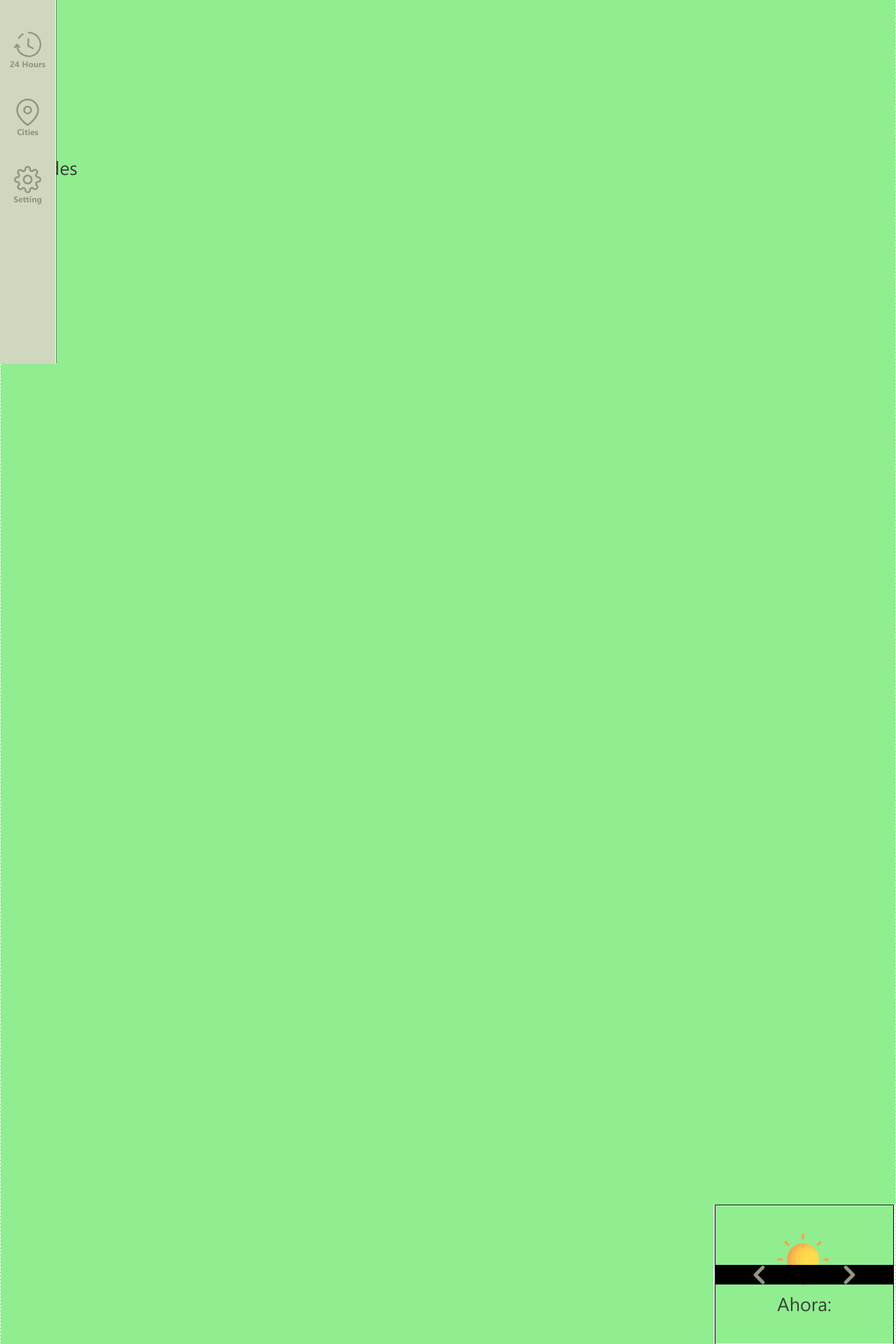
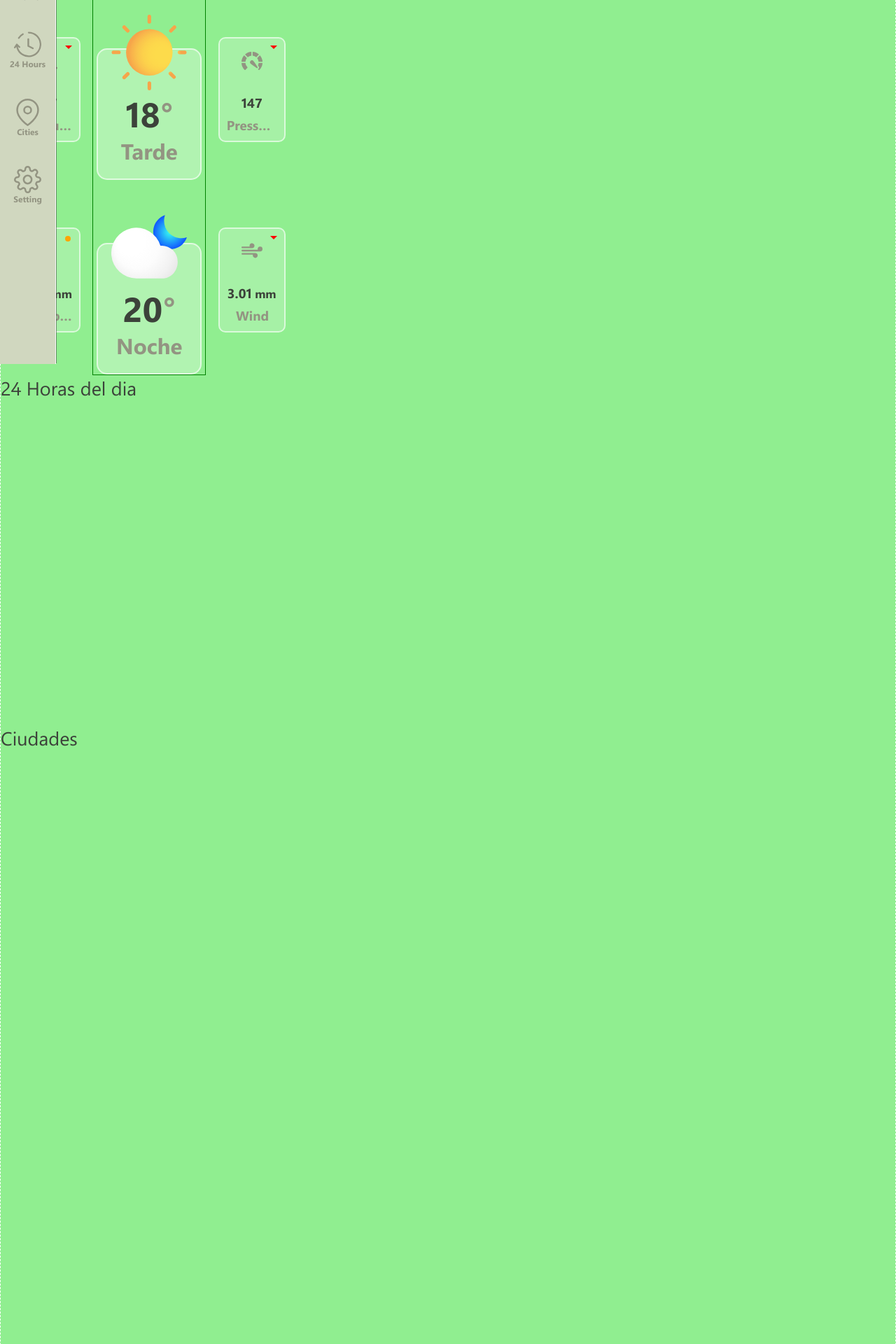
Before and after one commit to fvilca/weather-web-app, a React (Create React App) app: page / in a window 1280 px wide. Shown: the part 280-2200 px from the top of the page at 70% size. Built offline with nearby package versions, Linux system fonts and the light colour scheme.

Commit message:
multiple slider spring animation

```diff
--- a/src/HomePage/HomePage.jsx
+++ b/src/HomePage/HomePage.jsx
@@ -1,62 +1,49 @@
-import './home_page.scss'
-import TempWidget from '../components/WidgetTemp';
-import { useLocation } from 'react-router-dom'
-import { useEffect } from 'react';
-import CityFilter from './../components/CityFilter';
-import DateFilter from '../components/DateFilter';
-import { RatioWidget1, RatioWidget2 } from '../components/RatioWidget';
-import DayShiftWidget from '../components/DayShift';
-import WeatherSlider from '../components/WeatherSlider';
+import "./home_page.scss";
+import TempWidget from "../components/WidgetTemp";
+import { useLocation } from "react-router-dom";
+import { useEffect } from "react";
+import CityFilter from "./../components/CityFilter";
+import DateFilter from "../components/DateFilter";
+import { RatioWidget1, RatioWidget2 } from "../components/RatioWidget";
+import DayShiftWidget from "../components/DayShift";
+import WeatherSlider from "../components/WeatherSlider";
 
 export default function HomePage() {
-
   const { pathname, hash } = useLocation();
 
   useEffect(() => {
-    if (hash === '') {
+    if (hash === "") {
       window.scrollTo(0, 0);
-    }
-    else {
+    } else {
       //setTimeout(() => {
-      const id = hash.replace('#', '');
+      const id = hash.replace("#", "");
       const element = document.getElementById(id);
       if (element) {
         element.scrollIntoView();
       }
       //}, 0);*/
-
     }
   }, [hash, pathname]); // do this on route change
 
-
   return (
-    <div className='home-page'>
-
-<WeatherSlider />
-
-
+    <div className="home-page">
+      <WeatherSlider />
+      <DayShiftWidget />
+      <RatioWidget1 />
+      <RatioWidget2 />
       {/*
 
     <TempWidget />
       <DateFilter />
       <CityFilter />
 
-      <DayShiftWidget />
-      <RatioWidget1 />
-      <RatioWidget2 />
-
-
-      */} {/** PROBLEM OVERFLOW .*/}
 
 
 
-      <section id="sectionhours">
-        24 Horas del dia
-      </section>
-
-      <section id="sectioncities">
-        Ciudades
-      </section>
+      */}{" "}
+      {/** PROBLEM OVERFLOW .*/}
+      <section id="sectionhours">24 Horas del dia</section>
+      <section id="sectioncities">Ciudades</section>
     </div>
-  )
+  );
 }
--- a/src/HomePage/home_page.scss
+++ b/src/HomePage/home_page.scss
@@ -77,6 +77,10 @@ y cada componente ya tiene caracteristicas de vsuales
 }
 
 @media (min-width: 640px) {
+  body {
+    background-color: salmon;
+    font-size: 18px;
+  }
 }
 
 @media (min-width: 1060px) {
--- a/src/components/WeatherSlider.jsx
+++ b/src/components/WeatherSlider.jsx
@@ -1,80 +1,144 @@
-import React, { useState } from 'react'
-import './weather-slider.scss'
-import { a, useTransition, config } from 'react-spring';
+import React, { useState, useCallback } from "react";
+import "./weather-slider.scss";
+import { a, useTransition, config } from "react-spring";
 
 const data = [
-    { svg: 'cloudy_d', label: 'Nublado parcialmente' },
-    { svg: 'cloudy_d', label: 'Nublado parcialmente' },
-    { svg: 'cloudy_d', label: 'Nublado parcialmente' },
-    { svg: 'sunny', label: 'Soleado' },
-    { svg: 'cloudy_n', label: 'Nublado parcialmente' },
-    { svg: 'cloudy_n', label: 'Nublado parcialmente' },
-    { svg: 'cloudy_n', label: 'Nublado parcialmente' },
-]
+  { icon: "cloudy_d", label: "Nublado parcialmente" },
+  { icon: "sunny", label: "Soleado" },
+  { icon: "cloudy_n", label: "Nublado parcialmente" },
+  { icon: "cloudy_d", label: "Nublado parcialmente" },
+  { icon: "sunny", label: "Soleado" },
+  { icon: "cloudy_n", label: "Nublado parcialmente" },
+  { icon: "cloudy_d", label: "Nublado parcialmente" },
+  { icon: "sunny", label: "Soleado" },
+  { icon: "cloudy_n", label: "Nublado parcialmente" },
+  { icon: "cloudy_d", label: "Nublado parcialmente" },
+  { icon: "sunny", label: "Soleado" },
+  { icon: "cloudy_n", label: "Nublado parcialmente" },
+];
 
 const WeatherSlider = () => {
-    const [direction, setDirection] = useState(1)
-    const [currentIndex, setcurrentIndex] = useState(3)
+  const [bd, setBd] = useState(data);
+  const [direction, setDirection] = useState(1);
+  const [currentIndex, setcurrentIndex] = useState(1);
 
   const tSpring = useTransition(currentIndex, {
-        key: null,
-        from: { opacity: 0, transform: `translate3d(${direction * 100}px, 0, 0)` },
-        enter: { opacity: 1, transform: 'translate3d(0,0,0)' },
-        leave: { opacity: 0, transform: `translate3d(0, 0, 0)` },
-        //config: config.gentle,
-        trail: 150,
-    })
+    from: {
+      opacity: 0,
+      transform: `translate3d(${direction * -80}%, 0, 0)`,
+      scale: .5,
+    },
+    enter: { opacity: 1, transform: "translate3d(0%,0,0)", scale: 1 },
+    leave: {
+      opacity: 0,
+      transform: `translate3d(${direction * 80}%, 0, 0)`,
+      scale: .5,
+    },
+    config: config.gentle,
+    //config: { duration: 1000 },
+    //trail: 150,
+  });
 
-    const nextHandle = (params) => {
-        if (currentIndex !== (data.length - 1)) {
-            setcurrentIndex(currentIndex + 1)
-            setDirection(1)
-        }
-    }
-    const prevHandle = (params) => {
-        if (currentIndex !== 0) {
-            setcurrentIndex(currentIndex - 1);
-            setDirection(-1)
-        }
-    }
+  const nextHandle = useCallback(() => {
+    setcurrentIndex((state) => {
+      console.log("next:", state);
+      return (state + 1) % data.length;
+    });
+
+    setDirection(1);
+  }, []);
+
+  const prevHandle = () => {
+    setcurrentIndex((state) => {
+      console.log("prev:", state);
+      return (state - 1) % data.length;
+    });
+    setDirection(-1);
+  };
 
   return (
     <div className="slider">
+      <div className="container-spring container-left">
+        {tSpring((style, i, j) => {
+          console.log("spring-l:", i);
+          return (
+            <a.img
+              className="spring--left"
+              style={style}
+              src={
+                require("../images/" + bd[i === 0 ? 0 : i - 1].icon + ".svg")
+                  .default
+              }
+              alt=""
+            />
+          );
+        })}
+      </div>
       <svg
+        className="left"
         onClick={prevHandle}
-                width="16.728" height="28.456" viewBox="0 0 16.728 28.456">
-                <path id="Icon_feather-chevron-left" data-name="Icon feather-chevron-left" d="M24.192,30.384,13.5,19.692,24.192,9" transform="translate(-11 -5.464)" fill="none" stroke="#939482" stroke-linecap="round" stroke-linejoin="round" stroke-width="5" />
+        width="16.728"
+        height="28.456"
+        viewBox="0 0 16.728 28.456"
+      >
+        <path
+          id="Icon_feather-chevron-left"
+          data-name="Icon feather-chevron-left"
+          d="M24.192,30.384,13.5,19.692,24.192,9"
+          transform="translate(-11 -5.464)"
+          fill="none"
+          stroke="#939482"
+          stroke-linecap="round"
+          stroke-linejoin="round"
+          stroke-width="5"
+        />
       </svg>
-
-            {tSpring(
-                (style, item) => {
-                    console.log('style:',style)
-                    return(
-                    <div className='container-spring' style={style}>
-                        <a.img className='img--left' style={style}
-                        src={require('../images/' + data[item - 1]['svg'] + '.svg').default} alt='' />
-
-                        <a.figure style={style}>
-                            <img className='img--middle'
-                                src={require('../images/' + data[item]['svg'] + '.svg').default} alt='' />
-                            <figcaption>Ahora:</figcaption>
-                        </a.figure>
-
-                        <a.img className='img--rigth' style={{...style, delay:200}}
-                            src={require('../images/' + data[item + 1]['svg'] + '.svg').default} alt='' />
-
+      <div className="container-spring container-middle">
+        {tSpring((style, i, j) => {
+          console.log("spring-m:", i);
+          return (
+            <a.img
+              className="spring--middle"
+              style={style}
+              src={require("../images/" + bd[i].icon + ".svg").default}
+              alt=""
+            />
+          );
+        })}
       </div>
-                    )}
-            )
-            }
       <svg
         onClick={nextHandle}
-                width="16.728" height="28.456" viewBox="0 0 16.728 28.456">
-                <path id="Icon_feather-chevron-left" data-name="Icon feather-chevron-left" d="M10.692,21.384,0,10.692,10.692,0" transform="translate(14.228 24.92) rotate(180)" fill="none" stroke="#939482" stroke-linecap="round" stroke-linejoin="round" stroke-width="5" />
+        width="16.728"
+        height="28.456"
+        viewBox="0 0 16.728 28.456"
+      >
+        <path
+          id="Icon_feather-chevron-left"
+          data-name="Icon feather-chevron-left"
+          d="M10.692,21.384,0,10.692,10.692,0"
+          transform="translate(14.228 24.92) rotate(180)"
+          fill="none"
+          stroke="#939482"
+          stroke-linecap="round"
+          stroke-linejoin="round"
+          stroke-width="5"
+        />
       </svg>
+      <div className="container-spring container-right">
+        {tSpring((style, i, j) => {
+          console.log("spring-r:", i);
+          return (
+            <a.img
+              className="spring--right"
+              style={style}
+              src={require("../images/" + bd[i + 1].icon + ".svg").default}
+              alt=""
+            />
+          );
+        })}
+      </div>
+    </div>
+  );
+};
 
-        </div>
-    )
-}
-
-export default WeatherSlider
+export default WeatherSlider;
--- a/src/components/weather-slider.scss
+++ b/src/components/weather-slider.scss
@@ -1,33 +1,64 @@
 @import "../variables.scss";
 
-.slider{
-    position: relative;
+.slider {
   display: flex;
-    justify-content: space-around;
+  justify-content: center;
   align-items: center;
-    height: 200px;
-    svg{
-        width: 10vw;
+  height: calc(155px + 5vw); //cambiar esto en IPAD y DESKTOP
+  svg {
+    width: calc(30px + 1.5vw);
     cursor: pointer;
     z-index: 2;
-        background-color: black;
+    margin: 10px;
+
+    &.left {
+      //background-color: orange;
     }
-    .container-spring{
-        position: absolute;
-        border: 1px solid  black ;
-        width: 100%;
-        height: 200px;
+    &.right {
+      //background-color: orange;
+    }
+  }
+  .container-spring {
+    position: relative;
+    //width: calc(200px + 5.5vw);
+    //height: calc(200px + 5.5vw);
     overflow: hidden;
     display: flex;
     justify-content: center;
     align-items: center;
+    border: 1px solid red;
 
-        .img--left{
-            width: 30px;
+
+    .spring--left {
+      position: absolute;
+      width: calc(50px + 2.5vw);
+      height: calc(50px + 2.5vw);
+      opacity: 0.9;
     }
-        .img--rigth{
-            width: 30px;
+    .spring--middle {
+      position: absolute;
+      width: 100%;
+      height: auto;
+      border: 1px solid blue;
+    }
+    .spring--right {
+      position: absolute;
+      width: calc(50px + 2.5vw);
+      height: calc(50px + 2.5vh);
+      opacity: 0.9;
+    }
   }
 }
 
+.container-left{
+  width: calc(100px + 5.5vw);
+  height: calc(100px + 5.5vw);
 }
+.container-middle{
+  width: calc(300px + 5.5vw);
+  height: 100%;
+}
+.container-right{
+  width: calc(100px + 5.5vw);
+  height: calc(100px + 5.5vw);
+}
```
Also changed, not shown: 1 other file (tests, documents, lock files or other folders). Lines whose indentation alone changed are shown as unchanged.
